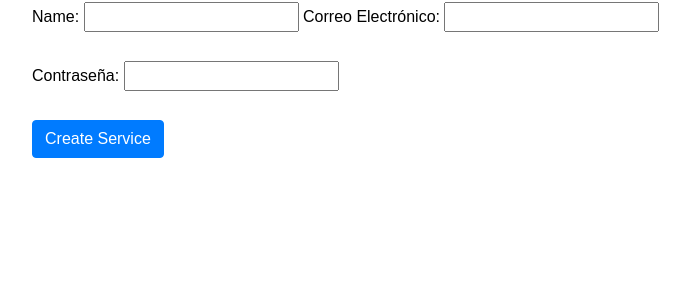
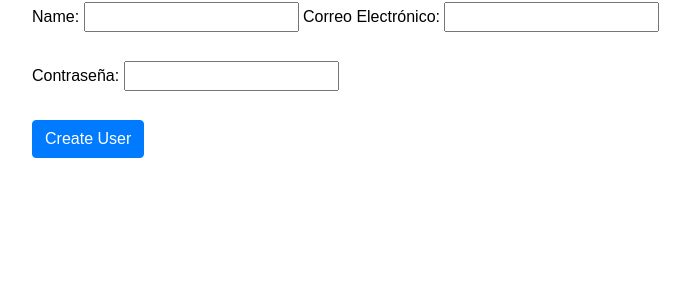
Before and after one commit to GabrielRom1/MyDashboard, a Flask app: page /create_user in a window 1280 px wide. Shown: the part 230-530 px from the top of the page, without its empty margins (53-743 px from the left). Run offline with Flask 3, Linux system fonts and the light colour scheme; the visitor is signed in with stand-in values (Sample User, id 1); parts of the project's set-up code (start-up, migrations or seed data) failed here and were passed over; some libraries are stand-ins or nearby versions.

Commit message:
minor change in user

```diff
--- a/website/templates/form_user.html
+++ b/website/templates/form_user.html
@@ -19,6 +19,7 @@
 {% if create %}
 
 <form action="/create_user" method="POST">
+
 
 
 
@@ -49,12 +50,12 @@
 
 
     {% if create %}
-      <button type="submit" class="btn btn-primary">Create Service</button>
+      <button type="submit" class="btn btn-primary">Create User</button>
 
 
     {% else %}
 
-    <button type="submit" class="btn btn-primary">Edit Service</button>
+    <button type="submit" class="btn btn-primary">Edit User</button>
 
 
     {% endif %}
```
